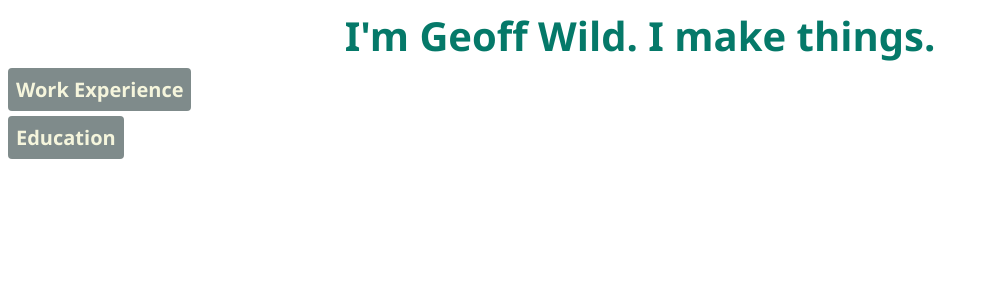
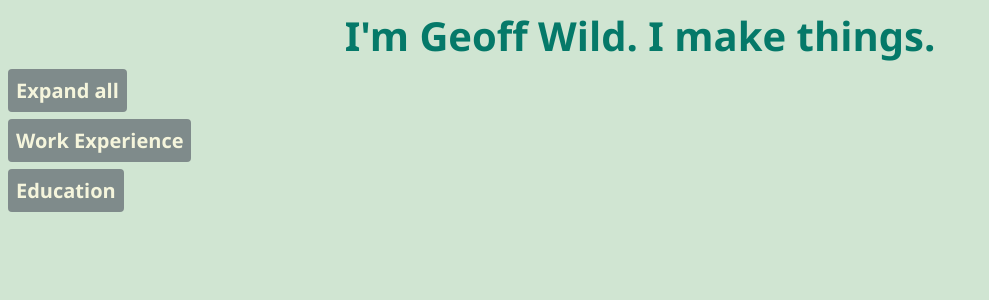
Before and after one commit to geoffwild11/personalsite, an Angular app in the folder geoffreywild-website/: page / in a window 1280 px wide. Shown: the top 300 px of the page, without its empty margins (0-989 px from the left). Built offline with nearby package versions, Linux system fonts and the light colour scheme.

Commit message:
Add better expand/collapse funcitonality

```diff
--- a/geoffreywild-website/src/app/resume/resume.component.html
+++ b/geoffreywild-website/src/app/resume/resume.component.html
@@ -1,5 +1,9 @@
 <div>
-  <div class="expandButton" (click)="isWorkSectionCollapsed = !isWorkSectionCollapsed">Work Experience</div>
+  <div class="expandButton" (click)="toggleAllSections()">{{toggleText}}</div>
+</div>
+
+<div>
+  <div class="expandButton" (click)="toggleResumeSection(1)">Work Experience</div>
   <div class="collapsibleSection" *ngIf="!isWorkSectionCollapsed">
     <app-job *ngFor="let job of jobs" [jobModel]="job">
     </app-job>
@@ -7,7 +11,7 @@
 </div>
 
 <div>
-  <div class="expandButton" (click)="isEducationSectionCollapsed = !isEducationSectionCollapsed">Education</div>
+  <div class="expandButton" (click)="toggleResumeSection(2)">Education</div>
   <div class="collapsibleSection" *ngIf="!isEducationSectionCollapsed">
     <app-education *ngFor="let eduEntry of education" [educationModel]="eduEntry">
     </app-education>
--- a/geoffreywild-website/src/app/resume/resume.component.scss
+++ b/geoffreywild-website/src/app/resume/resume.component.scss
@@ -9,9 +9,12 @@
   padding: 0.5rem;
   border-radius: 4px;
   color: beige;
+  margin-top: 0.1rem;
 }
 
 .collapsibleSection {
   border-radius: 4px;
   background-color: rgb(250, 250, 250);
+  padding: 0.5rem;
+  margin-bottom: .1rem;
 }
--- a/geoffreywild-website/src/app/resume/resume.component.ts
+++ b/geoffreywild-website/src/app/resume/resume.component.ts
@@ -4,25 +4,67 @@ import { JOBS } from '../../data/jobs';
 import { IJobInfo } from '../job/job.models';
 import { IEducationInfo } from '../education/education.models';
 import { EDUCATION } from 'src/data/education';
+import { ResumeSectionType } from './resume.models';
 
 @Component({
   selector: 'app-resume',
   templateUrl: './resume.component.html',
   styleUrls: ['./resume.component.scss']
 })
+
 export class ResumeComponent implements OnInit {
 
   public jobs: IJobInfo[] = JOBS;
   public education: IEducationInfo[] = EDUCATION;
   public isWorkSectionCollapsed: boolean;
   public isEducationSectionCollapsed: boolean;
+  public toggleText: string;
+
+  private readonly ExpandAllText: string = 'Expand all';
+  private readonly CollapseAllText: string = 'Collapse all';
 
   constructor() {
     this.isWorkSectionCollapsed = true;
     this.isEducationSectionCollapsed = true;
+    this.toggleText = this.ExpandAllText;
   }
 
   ngOnInit() {
   }
 
+  public toggleAllSections(): void {
+
+    if (this.__anySectionsCollapsed()) {
+      this.isEducationSectionCollapsed = false;
+      this.isWorkSectionCollapsed = false;
+    } else {
+      this.isEducationSectionCollapsed = true;
+      this.isWorkSectionCollapsed = true;
+    }
+
+    this.__updateToggleText();
+  }
+
+  public toggleResumeSection(section: ResumeSectionType) {
+    switch (section) {
+      case ResumeSectionType.work:
+        this.isWorkSectionCollapsed = !this.isWorkSectionCollapsed;
+        break;
+      case ResumeSectionType.education:
+        this.isEducationSectionCollapsed = !this.isEducationSectionCollapsed;
+        break;
+      default:
+        break;
+    }
+
+    this.__updateToggleText();
+  }
+
+  private __anySectionsCollapsed(): boolean {
+    return (this.isEducationSectionCollapsed || this.isWorkSectionCollapsed);
+  }
+
+  private __updateToggleText(): void {
+    this.toggleText = this.__anySectionsCollapsed() ? this.ExpandAllText : this.CollapseAllText;
+  }
 }
--- a/geoffreywild-website/src/app/resume/resume.models.ts
+++ b/geoffreywild-website/src/app/resume/resume.models.ts
@@ -4,3 +4,8 @@ export interface IResumeEntryInfo {
   location: string;
   infoList?: string[];
 }
+
+export enum ResumeSectionType {
+  work = 1,
+  education = 2
+}
--- a/geoffreywild-website/src/styles.scss
+++ b/geoffreywild-website/src/styles.scss
@@ -6,3 +6,7 @@ h1, h2, h3, h4 {
 ul{
   margin-top: 0.3rem;
 }
+
+body {
+  background-color: rgb(208, 229, 210);
+}
```
